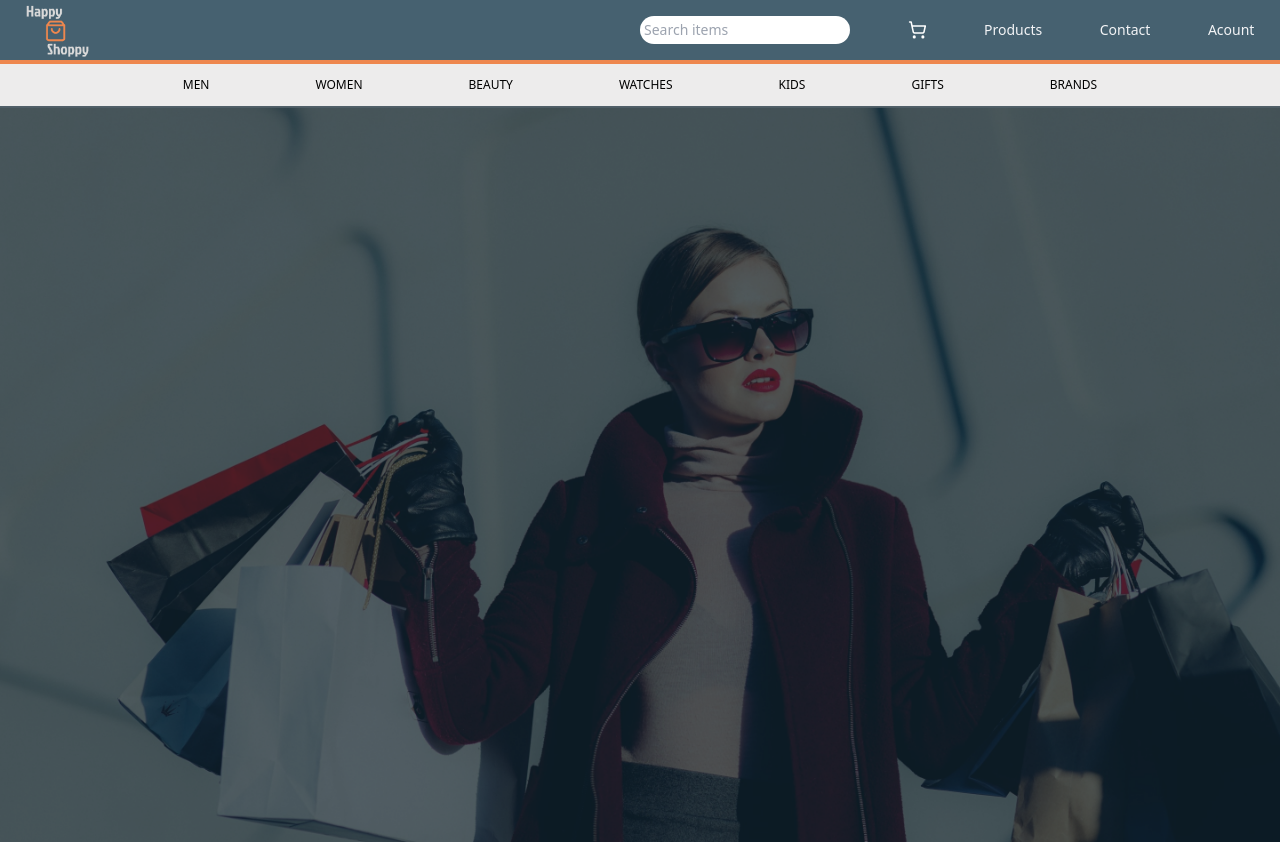
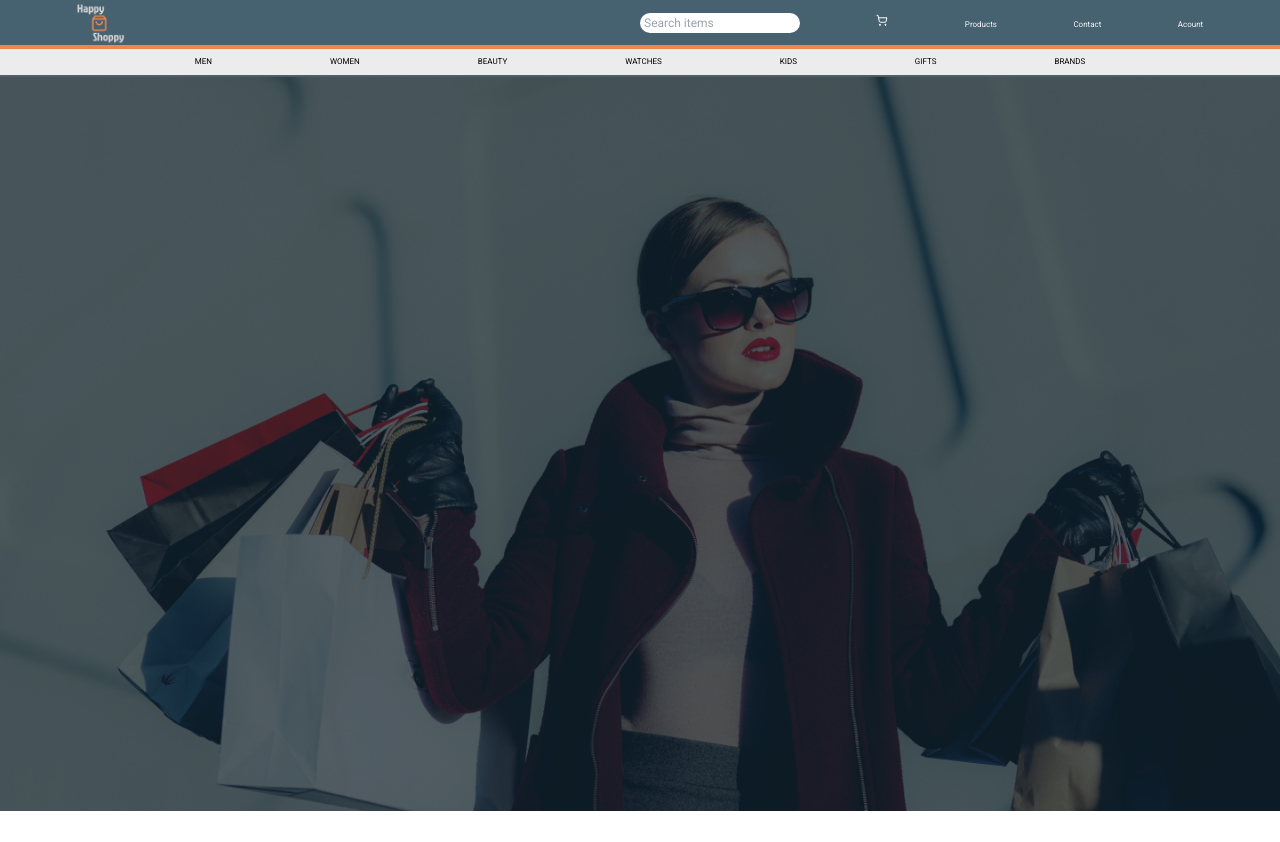
Before and after one commit to abhinav-manoj/e-commerce, a website: page index.html in a window 1280 px wide. After the commit the page ends 811 px from the top, so only its background shows below. Drawn offline with Linux system fonts and the light colour scheme.

Commit message:
heroSection

```diff
--- a/index.html
+++ b/index.html
@@ -1,41 +1,81 @@
 <!DOCTYPE html>
 <html lang="en">
   <head>
-    <meta charset="UTF-8">
-    <meta name="viewport" content="width=device-width, initial-scale=1.0">
+    <meta charset="UTF-8" />
+    <meta name="viewport" content="width=device-width, initial-scale=1.0" />
     <title>Document</title>
-    <link rel="stylesheet" href="./css/main.css">
+    <link rel="stylesheet" href="./css/main.css" />
+    <link rel="preconnect" href="https://fonts.googleapis.com" />
+    <link rel="preconnect" href="https://fonts.gstatic.com" crossorigin />
+    <link
+      href="https://fonts.googleapis.com/css2?family=Poppins:wght@100&family=Quicksand:wght@300;400;500;600;700&family=Roboto:wght@100;300;400;500;700;900&display=swap"
+      rel="stylesheet"
+    />
   </head>
   <body>
     <!-- ROOT DIV -->
-    <div class="h-screen">
-        <header class="border-b-button border-b-4 flex justify-between items-center px-[2%] bg-header">
-
-            <img class="w-16" src="./img/logo.png" alt="">
-            <nav class=" w-6/12 flex justify-between items-center text-text-c text-sm">
-                <input class="rounded-full text-sm p-[4px] text-left" placeholder="Search items" type="text">
-                <svg width="19" height="20" viewBox="0 0 19 20" fill="none" xmlns="http://www.w3.org/2000/svg">
+    <div class="h-screen font-roboto">
+      <header
+        class="border-b-button border-b-4 flex justify-between items-center px-[6%] bg-header"
+      >
+        <img class="w-12" src="./img/logo.png" alt="" />
+        <nav
+          class="w-6/12 flex justify-between items-baseline text-text-c text-[8px]"
+        >
+          <input
+            class="rounded-full text-[12px] p-[4px] text-left w-40 h-5"
+            placeholder="Search items"
+            type="text"
+          />
+          <svg
+            width="12"
+            height=""
+            viewBox="0 0 19 20"
+            fill="none"
+            xmlns="http://www.w3.org/2000/svg"
+          >
             <g clip-path="url(#clip0_10_499)">
-                    <path d="M6.26454 17.7091C6.69702 17.7091 7.04761 17.3585 7.04761 16.926C7.04761 16.4935 6.69702 16.1429 6.26454 16.1429C5.83207 16.1429 5.48148 16.4935 5.48148 16.926C5.48148 17.3585 5.83207 17.7091 6.26454 17.7091Z" stroke="white" stroke-width="1.56614" stroke-linecap="round" stroke-linejoin="round"/>
-                    <path d="M14.8783 17.7091C15.3108 17.7091 15.6614 17.3585 15.6614 16.926C15.6614 16.4935 15.3108 16.1429 14.8783 16.1429C14.4458 16.1429 14.0952 16.4935 14.0952 16.926C14.0952 17.3585 14.4458 17.7091 14.8783 17.7091Z" stroke="white" stroke-width="1.56614" stroke-linecap="round" stroke-linejoin="round"/>
-                    <path d="M1.60529 2.08691H3.17142L5.25439 11.8126C5.3308 12.1688 5.52899 12.4872 5.81484 12.713C6.10069 12.9389 6.45632 13.058 6.82052 13.0499H14.4789C14.8354 13.0493 15.1809 12.9272 15.4586 12.7036C15.7362 12.4801 15.9293 12.1686 16.0059 11.8205L17.298 6.00226H4.00931" stroke="white" stroke-width="1.56614" stroke-linecap="round" stroke-linejoin="round"/>
+              <path
+                d="M6.26454 17.7091C6.69702 17.7091 7.04761 17.3585 7.04761 16.926C7.04761 16.4935 6.69702 16.1429 6.26454 16.1429C5.83207 16.1429 5.48148 16.4935 5.48148 16.926C5.48148 17.3585 5.83207 17.7091 6.26454 17.7091Z"
+                stroke="white"
+                stroke-width="1.56614"
+                stroke-linecap="round"
+                stroke-linejoin="round"
+              />
+              <path
+                d="M14.8783 17.7091C15.3108 17.7091 15.6614 17.3585 15.6614 16.926C15.6614 16.4935 15.3108 16.1429 14.8783 16.1429C14.4458 16.1429 14.0952 16.4935 14.0952 16.926C14.0952 17.3585 14.4458 17.7091 14.8783 17.7091Z"
+                stroke="white"
+                stroke-width="1.56614"
+                stroke-linecap="round"
+                stroke-linejoin="round"
+              />
+              <path
+                d="M1.60529 2.08691H3.17142L5.25439 11.8126C5.3308 12.1688 5.52899 12.4872 5.81484 12.713C6.10069 12.9389 6.45632 13.058 6.82052 13.0499H14.4789C14.8354 13.0493 15.1809 12.9272 15.4586 12.7036C15.7362 12.4801 15.9293 12.1686 16.0059 11.8205L17.298 6.00226H4.00931"
+                stroke="white"
+                stroke-width="1.56614"
+                stroke-linecap="round"
+                stroke-linejoin="round"
+              />
             </g>
             <defs>
               <clipPath id="clip0_10_499">
-                    <rect width="18.7937" height="18.7937" fill="white" transform="translate(0 0.481567)"/>
+                <rect
+                  width="18.7937"
+                  height="18.7937"
+                  fill="white"
+                  transform="translate(0 0.481567)"
+                />
               </clipPath>
             </defs>
           </svg>
           <a href="">Products</a>
           <a href="">Contact</a>
           <a href="">Acount</a>
-
         </nav>
-
       </header>
       <!-- FOR LOWER NAV -->
 
-            <ul class="flex justify-evenly text-xs px-[6%] bg-nav py-[1%]">
+      <ul class="flex justify-evenly h-20px text-[8px] px-[6%] bg-nav py-[7px]">
         <li>MEN</li>
         <li>WOMEN</li>
         <li>BEAUTY</li>
@@ -46,12 +86,8 @@
       </ul>
       <!-- HERO SECTION -->
       <div class="max-w-full">
-                <img class="max-w-full" src="./img/Hero.png" alt="">
-
+        <img class="max-w-full" src="./img/Hero.png" alt="" />
       </div>
-
-
     </div>
-
   </body>
 </html>
--- a/tailwind.config.js
+++ b/tailwind.config.js
@@ -3,6 +3,11 @@ module.exports = {
   content: ['./*.html'],
   theme: {
     extend: {
+      fontFamily:{
+        poppin: ["Poppins", "sans-serif"],
+        roboto: ["Roboto", "sans-serif"],
+
+      },
       colors:{
         'header':'#466170',
         'search':'#94A3B8',
```
Also changed, not shown: css/main.css. Lines whose indentation alone changed are shown as unchanged.
